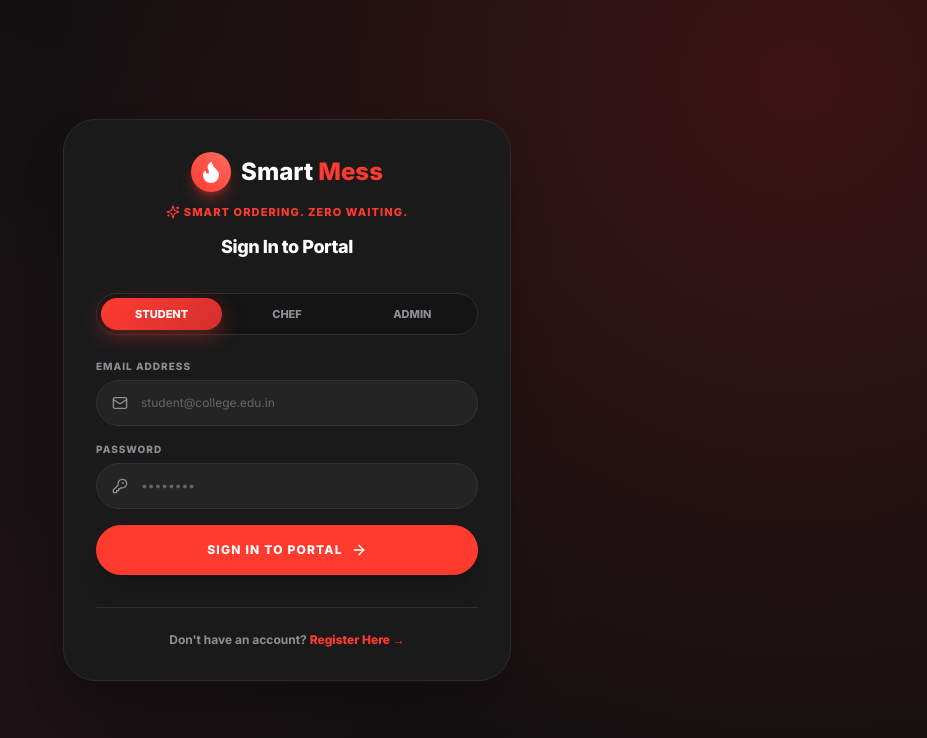
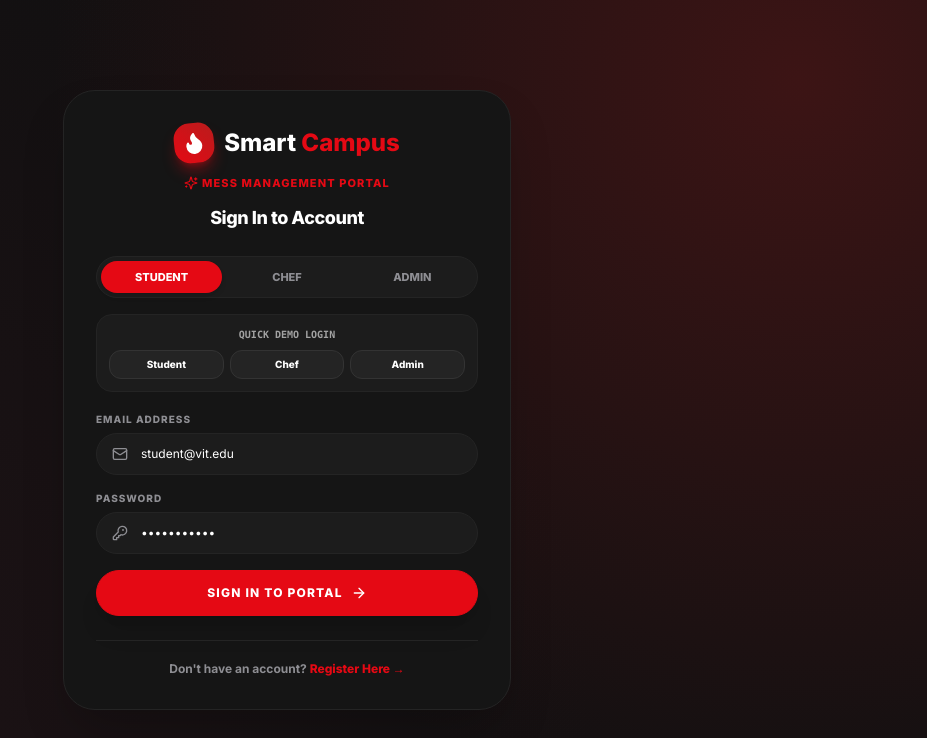
Before and after one commit to yashbawane24/Smart-Ordering-System, a React (Vite) app in the folder frontend/: page /login in a window 1280 px wide. Shown: the top 738 px of the page, without its empty margins (353-1280 px from the left). Built offline with nearby package versions, Linux system fonts and the light colour scheme; no server answers.

Commit message:
add quick demo login buttons

```diff
--- a/frontend/src/pages/LoginPage.jsx
+++ b/frontend/src/pages/LoginPage.jsx
@@ -1,12 +1,12 @@
 import React, { useState } from 'react';
 import { useNavigate, Link } from 'react-router-dom';
 import { useAuth } from '../context/AuthContext';
-import { Flame, ArrowRight, AlertCircle, KeyRound, Mail, Sparkles } from 'lucide-react';
+import { Flame, ArrowRight, AlertCircle, KeyRound, Mail, Sparkles, UserCheck } from 'lucide-react';
 import { LoadingSpinner } from '../components/common/LoadingSpinner';
 
 export const LoginPage = () => {
-  const [email, setEmail] = useState('');
-  const [password, setPassword] = useState('');
+  const [email, setEmail] = useState('student@vit.edu');
+  const [password, setPassword] = useState('Password123');
   const [error, setError] = useState('');
   const [loading, setLoading] = useState(false);
   const [activeRole, setActiveRole] = useState('STUDENT');
@@ -16,6 +16,23 @@ export const LoginPage = () => {
 
   const handleRoleSelect = (role) => {
     setActiveRole(role);
+    setError('');
+    if (role === 'STUDENT') {
+      setEmail('student@vit.edu');
+      setPassword('Password123');
+    } else if (role === 'CHEF') {
+      setEmail('chef@vit.edu');
+      setPassword('Password123');
+    } else if (role === 'ADMIN') {
+      setEmail('admin@vit.edu');
+      setPassword('Password123');
+    }
+  };
+
+  const handleQuickDemo = (demoEmail, demoPassword, role) => {
+    setActiveRole(role);
+    setEmail(demoEmail);
+    setPassword(demoPassword);
     setError('');
   };
 
@@ -37,34 +54,33 @@ export const LoginPage = () => {
 
   return (
     <div className="min-h-screen bg-reference-outer text-white flex items-center justify-center p-4 sm:p-6 relative overflow-hidden font-sans">
-
-      <div className="relative z-10 w-full max-w-md bg-[#1A1A1A] border border-[#2B2B2B] rounded-[32px] p-8 shadow-2xl">
+      <div className="relative z-10 w-full max-w-md bg-[#151515] border border-[#242424] rounded-[32px] p-8 shadow-2xl">
         {/* Header */}
-        <div className="text-center space-y-2 mb-8">
+        <div className="text-center space-y-2 mb-6">
           <Link to="/" className="inline-flex items-center gap-2.5 text-2xl font-black text-white">
-            <div className="w-10 h-10 rounded-full bg-gradient-to-tr from-[#FF3B30] to-[#FF6B60] text-white flex items-center justify-center shadow-lg shadow-[#FF3B30]/40">
+            <div className="w-10 h-10 rounded-2xl bg-gradient-to-tr from-[#E50914] to-[#B91C1C] text-white flex items-center justify-center shadow-lg shadow-[#E50914]/40 transform rotate-[-6deg]">
               <Flame className="w-6 h-6 fill-white" />
             </div>
             <span>
-              Smart <span className="text-[#FF3B30]">Mess</span>
+              Smart <span className="text-[#E50914]">Campus</span>
             </span>
           </Link>
-          <p className="text-[11px] font-black tracking-widest text-[#FF3B30] uppercase flex items-center justify-center gap-1 pt-1">
-            <Sparkles className="w-3.5 h-3.5 text-[#FF3B30]" /> SMART ORDERING. ZERO WAITING.
+          <p className="text-[11px] font-black tracking-widest text-[#E50914] uppercase flex items-center justify-center gap-1 pt-1">
+            <Sparkles className="w-3.5 h-3.5 text-[#E50914]" /> MESS MANAGEMENT PORTAL
           </p>
-          <h2 className="text-lg font-black text-white tracking-tight pt-1">Sign In to Portal</h2>
+          <h2 className="text-lg font-extrabold text-white tracking-tight pt-1">Sign In to Account</h2>
         </div>
 
         {/* Role Selector Tabs */}
-        <div className="grid grid-cols-3 gap-1 p-1 bg-[#141414] rounded-full border border-[#2D2D2D] mb-6">
+        <div className="grid grid-cols-3 gap-1 p-1 bg-[#1C1C1C] rounded-full border border-[#242424] mb-4">
           {['STUDENT', 'CHEF', 'ADMIN'].map((role) => (
             <button
               key={role}
               type="button"
               onClick={() => handleRoleSelect(role)}
-              className={`py-2 text-[11px] font-extrabold rounded-full transition-all duration-300 ${
+              className={`py-2 text-[11px] font-black rounded-full transition-all duration-300 ${
                 activeRole === role
-                  ? 'btn-red-pill text-white'
+                  ? 'bg-[#E50914] text-white shadow-md'
                   : 'text-[#8E8E93] hover:text-white'
               }`}
             >
@@ -73,9 +89,37 @@ export const LoginPage = () => {
           ))}
         </div>
 
+        {/* Quick Demo Credentials Autofill Banner */}
+        <div className="bg-[#1C1C1C] border border-[#242424] p-3 rounded-2xl mb-5 text-center space-y-2">
+          <span className="text-[10px] font-mono text-[#A3A3A3] uppercase block font-bold">Quick Demo Login</span>
+          <div className="grid grid-cols-3 gap-1.5">
+            <button
+              type="button"
+              onClick={() => handleQuickDemo('student@vit.edu', 'Password123', 'STUDENT')}
+              className="py-1.5 px-2 bg-[#242424] hover:bg-[#E50914] text-white text-[10px] font-black rounded-xl transition border border-[#333333]"
+            >
+              Student
+            </button>
+            <button
+              type="button"
+              onClick={() => handleQuickDemo('chef@vit.edu', 'Password123', 'CHEF')}
+              className="py-1.5 px-2 bg-[#242424] hover:bg-[#E50914] text-white text-[10px] font-black rounded-xl transition border border-[#333333]"
+            >
+              Chef
+            </button>
+            <button
+              type="button"
+              onClick={() => handleQuickDemo('admin@vit.edu', 'Password123', 'ADMIN')}
+              className="py-1.5 px-2 bg-[#242424] hover:bg-[#E50914] text-white text-[10px] font-black rounded-xl transition border border-[#333333]"
+            >
+              Admin
+            </button>
+          </div>
+        </div>
+
         {/* Error Alert */}
         {error && (
-          <div className="mb-6 p-4 bg-[#3D0A0A] border border-[#7F1D1D] rounded-2xl flex items-center gap-3 text-[#FF4D4D] text-xs font-semibold">
+          <div className="mb-5 p-4 bg-[#450A0A] border border-[#E50914] rounded-2xl flex items-center gap-3 text-[#F87171] text-xs font-semibold">
             <AlertCircle className="w-5 h-5 shrink-0" />
             <span>{error}</span>
           </div>
@@ -92,8 +136,8 @@ export const LoginPage = () => {
                 required
                 value={email}
                 onChange={(e) => setEmail(e.target.value)}
-                className="w-full pl-11 pr-4 py-3.5 text-xs bg-[#242424] text-white border border-[#333333] rounded-full focus:outline-none focus:border-[#FF3B30] transition placeholder:text-[#666666]"
-                placeholder="student@college.edu.in"
+                className="w-full pl-11 pr-4 py-3 text-xs bg-[#1C1C1C] text-white border border-[#242424] rounded-full focus:outline-none focus:border-[#E50914] transition placeholder:text-[#666666]"
+                placeholder="student@vit.edu"
               />
             </div>
           </div>
@@ -107,7 +151,7 @@ export const LoginPage = () => {
                 required
                 value={password}
                 onChange={(e) => setPassword(e.target.value)}
-                className="w-full pl-11 pr-4 py-3.5 text-xs bg-[#242424] text-white border border-[#333333] rounded-full focus:outline-none focus:border-[#FF3B30] transition placeholder:text-[#666666]"
+                className="w-full pl-11 pr-4 py-3 text-xs bg-[#1C1C1C] text-white border border-[#242424] rounded-full focus:outline-none focus:border-[#E50914] transition placeholder:text-[#666666]"
                 placeholder="••••••••"
               />
             </div>
@@ -116,7 +160,7 @@ export const LoginPage = () => {
           <button
             type="submit"
             disabled={loading}
-            className="w-full py-4 px-4 bg-[#FF3B30] hover:brightness-110 disabled:opacity-50 text-white font-black text-xs uppercase tracking-widest rounded-full transition-all duration-300 shadow-xl border border-[#FF3B30] flex items-center justify-center gap-2 mt-6"
+            className="w-full py-3.5 px-4 bg-[#E50914] hover:bg-[#B91C1C] disabled:opacity-50 text-white font-black text-xs uppercase tracking-widest rounded-full transition-all duration-300 shadow-xl border border-[#E50914] flex items-center justify-center gap-2 mt-6"
           >
             {loading ? (
               <div className="flex items-center gap-2">
@@ -133,10 +177,10 @@ export const LoginPage = () => {
         </form>
 
         {/* Registration Link */}
-        <div className="mt-8 pt-6 border-t border-[#2D2D2D] text-center">
+        <div className="mt-6 pt-5 border-t border-[#242424] text-center">
           <p className="text-xs font-bold text-[#8E8E93]">
             Don't have an account?{' '}
-            <Link to="/register" className="text-[#FF3B30] hover:underline font-black">
+            <Link to="/register" className="text-[#E50914] hover:underline font-black">
               Register Here →
             </Link>
           </p>
```
